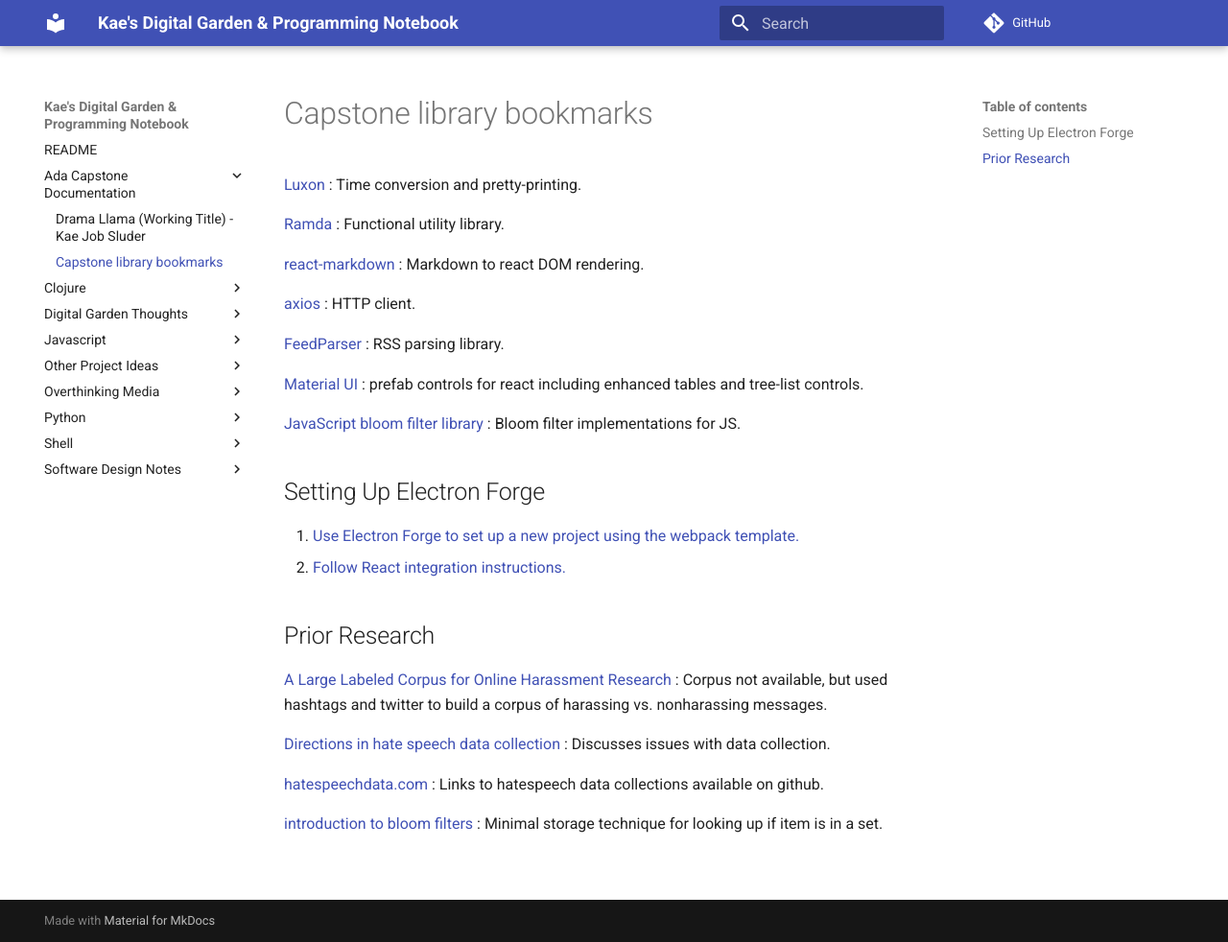
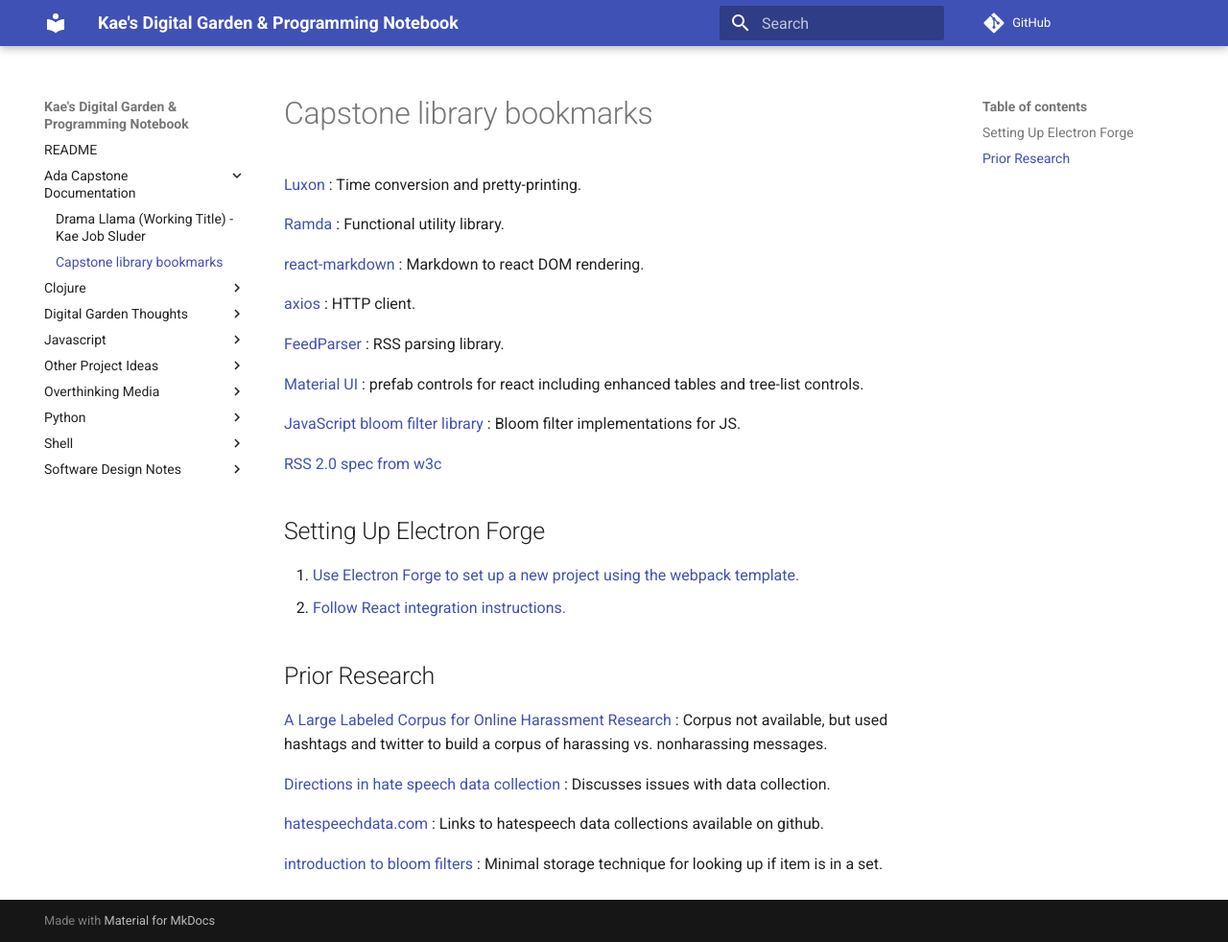
Before and after one commit to kaesluder/kae-garden-wiki, an MkDocs documentation site: the page built from docs/Ada_Capstone_Documentation/library_bookmarks.md, in a window 1280 px wide and 982 px high. Shown: the whole window at 96% size. Built offline with MkDocs 1.6.1 and Material for MkDocs 9.7.7, drawn with Linux system fonts in a browser that asks for light colours; comment, search, counter and statistics services are not loaded.

Commit message:
minor change

```diff
--- a/docs/Ada_Capstone_Documentation/library_bookmarks.md
+++ b/docs/Ada_Capstone_Documentation/library_bookmarks.md
@@ -20,6 +20,8 @@
 
 [JavaScript bloom filter library](https://github.com/Callidon/bloom-filters) : Bloom filter implementations for JS.
 
+[RSS 2.0 spec from w3c](https://validator.w3.org/feed/docs/rss2.html)
+
 ## Setting Up Electron Forge
 
 1. [Use Electron Forge to set up a new project using the webpack template.](https://www.electronforge.io/templates/webpack-template)
```
